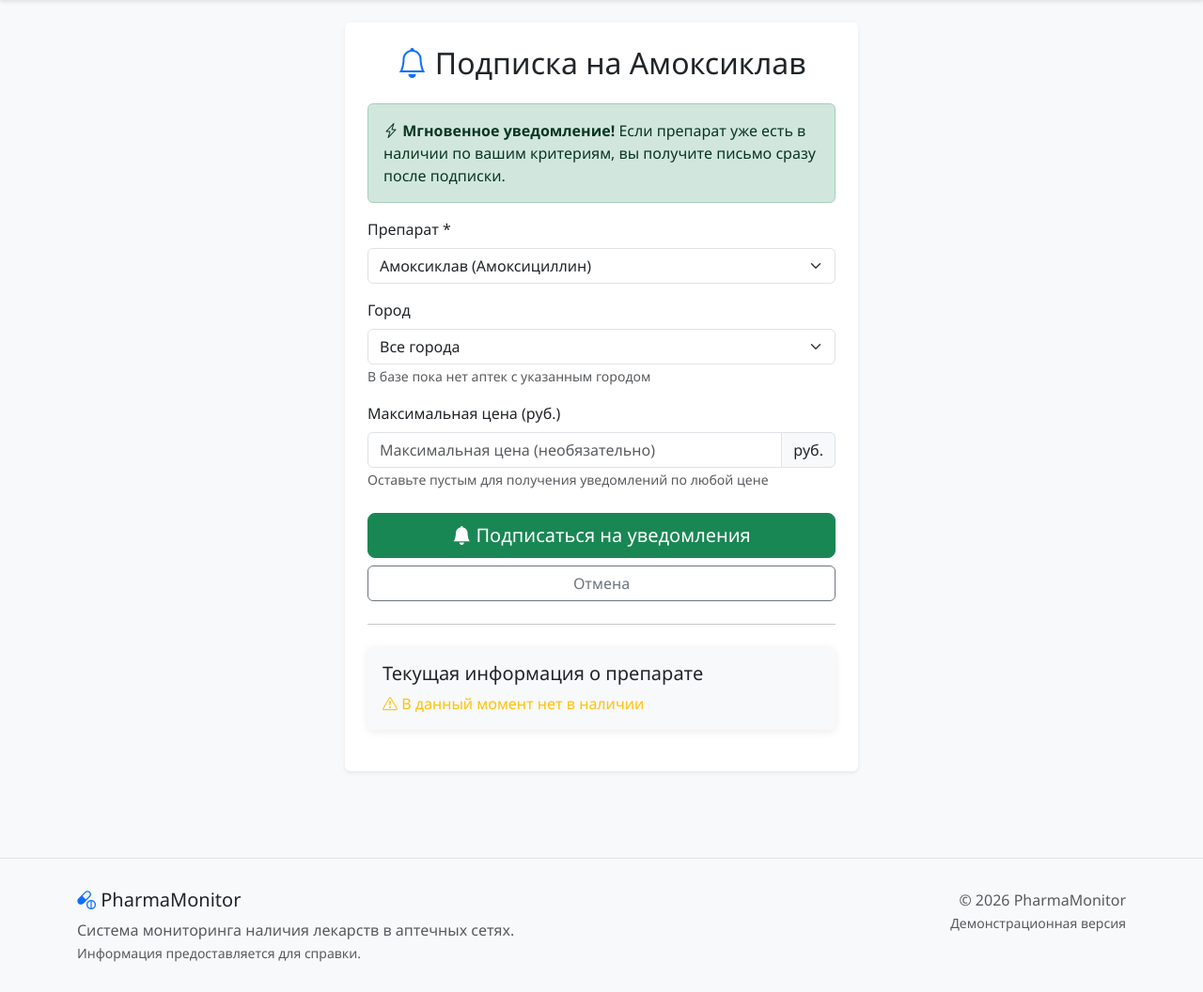
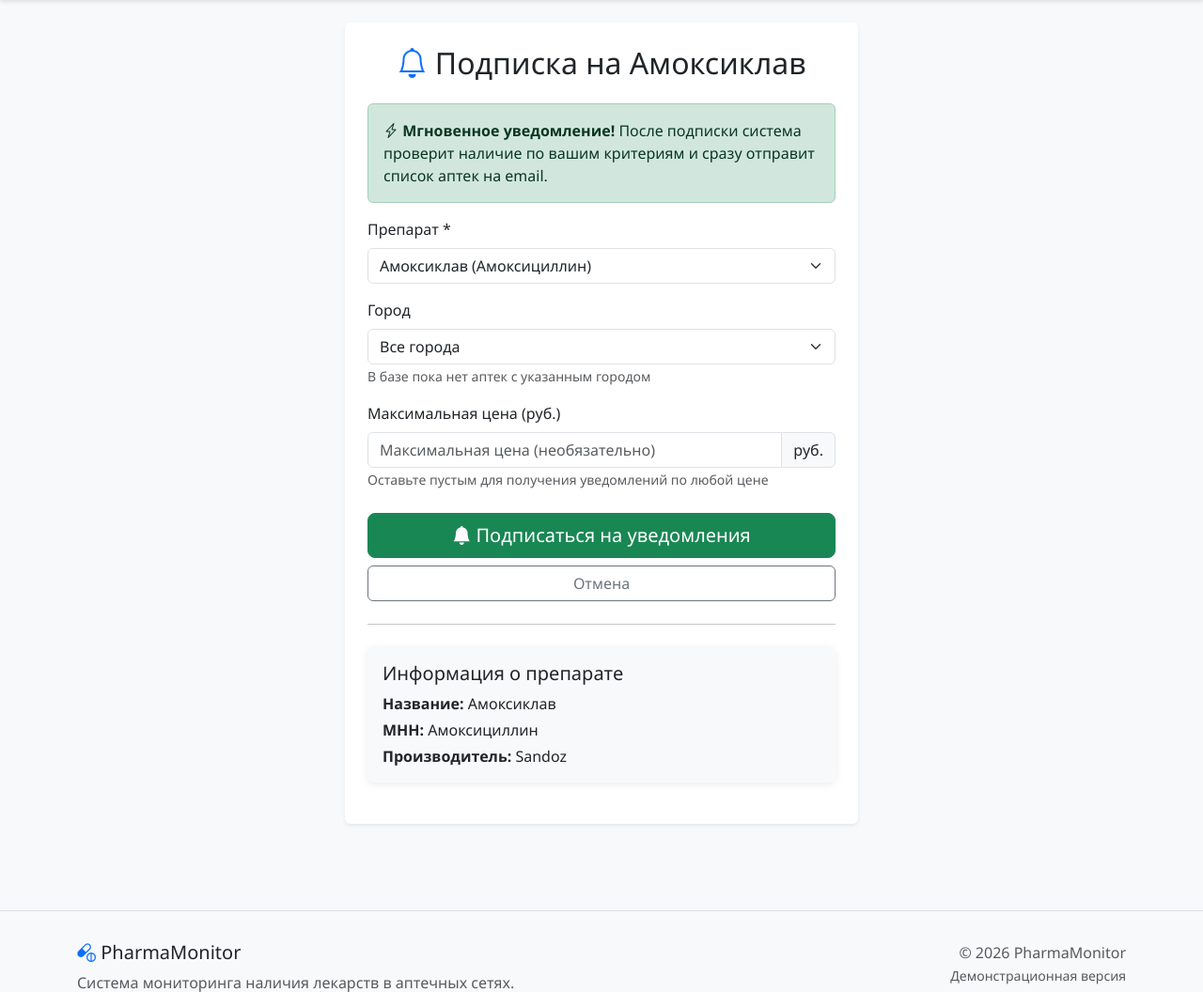
Before and after one commit to chief495/pharmacy_project, a Django app: page /drugs/subscribe/4/ in a window 1280 px wide. Shown: the part 56-1112 px from the top of the page at 94% size. Before the commit the page ends 1080 px from the top, so only its background shows below. Run offline with Django 5.2, Linux system fonts and the light colour scheme; a user stored in the database is signed in; data comes from the database, SQL or seed files in the repository; both versions use the stored data as it was after the commit.

Commit message:
Новая версия для деплоя

```diff
--- a/drugs/templates/drugs/my_subscriptions.html
+++ b/drugs/templates/drugs/my_subscriptions.html
@@ -8,6 +8,12 @@
     <a href="{% url 'drugs:subscribe' %}" class="btn btn-primary">
         <i class="bi bi-plus-circle"></i> Новая подписка
     </a>
+</div>
+
+<div class="alert alert-info mb-4">
+    <i class="bi bi-info-circle"></i>
+    Система проверяет наличие сразу при подписке.
+    Если препарат появится позже, вы получите уведомление при следующей подписке.
 </div>
 
 {% if subscriptions %}
--- a/drugs/templates/drugs/subscribe.html
+++ b/drugs/templates/drugs/subscribe.html
@@ -14,8 +14,8 @@
 
                 <div class="alert alert-success">
                     <i class="bi bi-lightning-charge"></i>
-                    <strong>Мгновенное уведомление!</strong> Если препарат уже есть в наличии по вашим критериям,
-                    вы получите письмо сразу после подписки.
+                    <strong>Мгновенное уведомление!</strong> После подписки система проверит наличие по вашим критериям
+                    и сразу отправит список аптек на email.
                 </div>
 
                 <form method="post">
@@ -46,7 +46,7 @@
                         {{ form.city }}
                         <small class="text-muted">
                             {% if form.city.field.choices|length > 1 %}
-                                Выберите город или оставьте "Все города"
+                                Выберите город для уведомлений только из этого города
                             {% else %}
                                 В базе пока нет аптек с указанным городом
                             {% endif %}
@@ -91,19 +91,10 @@
                 <hr class="my-4">
                 <div class="card bg-light">
                     <div class="card-body">
-                        <h5 class="card-title">Текущая информация о препарате</h5>
-
-                        {% if drug.min_price %}
-                            <p class="text-success mb-2">
-                                <i class="bi bi-check-circle"></i> Препарат есть в наличии!
-                            </p>
-                            <p class="mb-1">Минимальная цена: <strong>{{ drug.min_price }} руб.</strong></p>
-                            <p class="mb-0">Доступен в {{ drug.pharmacy_count|default:"нескольких" }} аптеках</p>
-                        {% else %}
-                            <p class="text-warning mb-0">
-                                <i class="bi bi-exclamation-triangle"></i> В данный момент нет в наличии
-                            </p>
-                        {% endif %}
+                        <h5 class="card-title">Информация о препарате</h5>
+                        <p class="mb-1"><strong>Название:</strong> {{ drug.trade_name }}</p>
+                        <p class="mb-1"><strong>МНН:</strong> {{ drug.mnn }}</p>
+                        <p class="mb-0"><strong>Производитель:</strong> {{ drug.manufacturer }}</p>
                     </div>
                 </div>
                 {% endif %}
--- a/drugs/urls.py
+++ b/drugs/urls.py
@@ -19,4 +19,5 @@ urlpatterns = [
     path('subscribe/<int:drug_id>/', views.subscribe, name='subscribe_drug'),
     path('subscriptions/<int:subscription_id>/edit/', views.edit_subscription, name='edit_subscription'),
     path('subscriptions/<int:subscription_id>/unsubscribe/', views.unsubscribe, name='unsubscribe'),
+    path('subscriptions/check/', views.check_my_subscriptions, name='check_subscriptions'),
 ]
--- a/drugs/views.py
+++ b/drugs/views.py
@@ -216,6 +216,7 @@ def my_subscriptions(request):
 def subscribe(request, drug_id=None):
     """Создание подписки на препарат с немедленной отправкой уведомления если есть в наличии"""
     drug = None
+
     if drug_id:
         drug = get_object_or_404(Drug, id=drug_id)
 
@@ -255,7 +256,11 @@ def subscribe(request, drug_id=None):
     })
 
 def send_immediate_notification(subscription):
-    """Немедленная отправка уведомления если препарат есть в наличии"""
+    """Немедленная отправка уведомления если препарат есть в наличии по фильтрам"""
+    from django.core.mail import send_mail
+    from django.conf import settings
+    import logging
+
     logger = logging.getLogger(__name__)
 
     try:
@@ -271,18 +276,33 @@ def send_immediate_notification(subscription):
         if subscription.max_price:
             availabilities_query = availabilities_query.filter(price__lte=subscription.max_price)
 
-        availabilities = list(availabilities_query.order_by('price')[:5])  # Топ 5 самых дешевых
+        availabilities = list(availabilities_query.order_by('price')[:10])  # Топ 10 самых дешевых
 
         if availabilities:
-            # Формируем сообщение о СРАЗУ доступном препарате
-            subject = f'✅ Препарат {subscription.drug.trade_name} уже в наличии!'
+            # Формируем заголовок в зависимости от фильтров
+            if subscription.city:
+                subject = f'✅ {subscription.drug.trade_name} в наличии в {subscription.city}!'
+            else:
+                subject = f'✅ {subscription.drug.trade_name} уже в наличии!'
 
             message_lines = [
                 f'Здравствуйте, {subscription.user.get_full_name()}!',
                 '',
-                f'Отличные новости! Препарат {subscription.drug.trade_name} ({subscription.drug.mnn}) уже доступен в аптеках:',
+                f'Препарат {subscription.drug.trade_name} ({subscription.drug.mnn}) доступен:',
                 '',
             ]
+
+            # Добавляем информацию о фильтрах
+            if subscription.city or subscription.max_price:
+                message_lines.append('По вашим критериям:')
+                if subscription.city:
+                    message_lines.append(f'• Город: {subscription.city}')
+                if subscription.max_price:
+                    message_lines.append(f'• Максимальная цена: до {subscription.max_price} руб.')
+                message_lines.append('')
+
+            message_lines.append('Найдены следующие предложения:')
+            message_lines.append('')
 
             for avail in availabilities:
                 message_lines.append(f'🏥 {avail.pharmacy.name}')
@@ -298,6 +318,7 @@ def send_immediate_notification(subscription):
             message_lines.append('---')
             message_lines.append('Это автоматическое уведомление о текущем наличии.')
             message_lines.append('Вы будете получать уведомления при появлении новых поступлений.')
+            message_lines.append('Чтобы изменить параметры подписки, перейдите в "Мои подписки".')
 
             message = '\n'.join(message_lines)
 
@@ -314,7 +335,13 @@ def send_immediate_notification(subscription):
             return True
 
         else:
-            logger.info(f'Нет текущего наличия для {subscription.user.email} о {subscription.drug.trade_name}')
+            # Записываем почему не отправили
+            reason = "нет в наличии"
+            if subscription.city:
+                reason = f"нет в городе {subscription.city}"
+            if subscription.max_price:
+                reason = f"нет по цене до {subscription.max_price} руб."
+            logger.info(f'Нет текущего наличия для {subscription.user.email} о {subscription.drug.trade_name} ({reason})')
             return False
 
     except Exception as e:
@@ -367,6 +394,27 @@ def edit_subscription(request, subscription_id):
         'subscription': subscription,
     })
 
+@login_required
+def check_my_subscriptions(request):
+    """Проверяет наличие для всех подписок пользователя"""
+    subscriptions = UserSubscription.objects.filter(
+        user=request.user,
+        is_active=True
+    ).select_related('drug')
+
+    notifications_sent = 0
+
+    for subscription in subscriptions:
+        # Используем вашу существующую функцию
+        if send_immediate_notification(subscription):
+            notifications_sent += 1
+
+    if notifications_sent > 0:
+        messages.success(request, f'✅ Проверка завершена. Отправлено {notifications_sent} уведомлений.')
+    else:
+        messages.info(request, 'ℹ️ Для ваших подписок нет новых предложений.')
+
+    return redirect('drugs:my_subscriptions')
 
 def send_availability_notifications(drug_id=None):
     """
--- a/pharmacy/settings.py
+++ b/pharmacy/settings.py
@@ -83,8 +83,7 @@ LOGIN_REDIRECT_URL = 'home'
 LOGOUT_REDIRECT_URL = 'home'
 
 # Email settings
-# settings.py
-EMAIL_BACKEND = 'django.core.mail.backends.console.EmailBackend'
+EMAIL_BACKEND = config('EMAIL_BACKEND', default='django.core.mail.backends.console.EmailBackend')
 EMAIL_HOST = config('EMAIL_HOST', default='smtp.gmail.com')
 EMAIL_PORT = config('EMAIL_PORT', default=587, cast=int)
 EMAIL_USE_TLS = config('EMAIL_USE_TLS', default=True, cast=bool)
```
Also changed, not shown: db.sqlite3.
